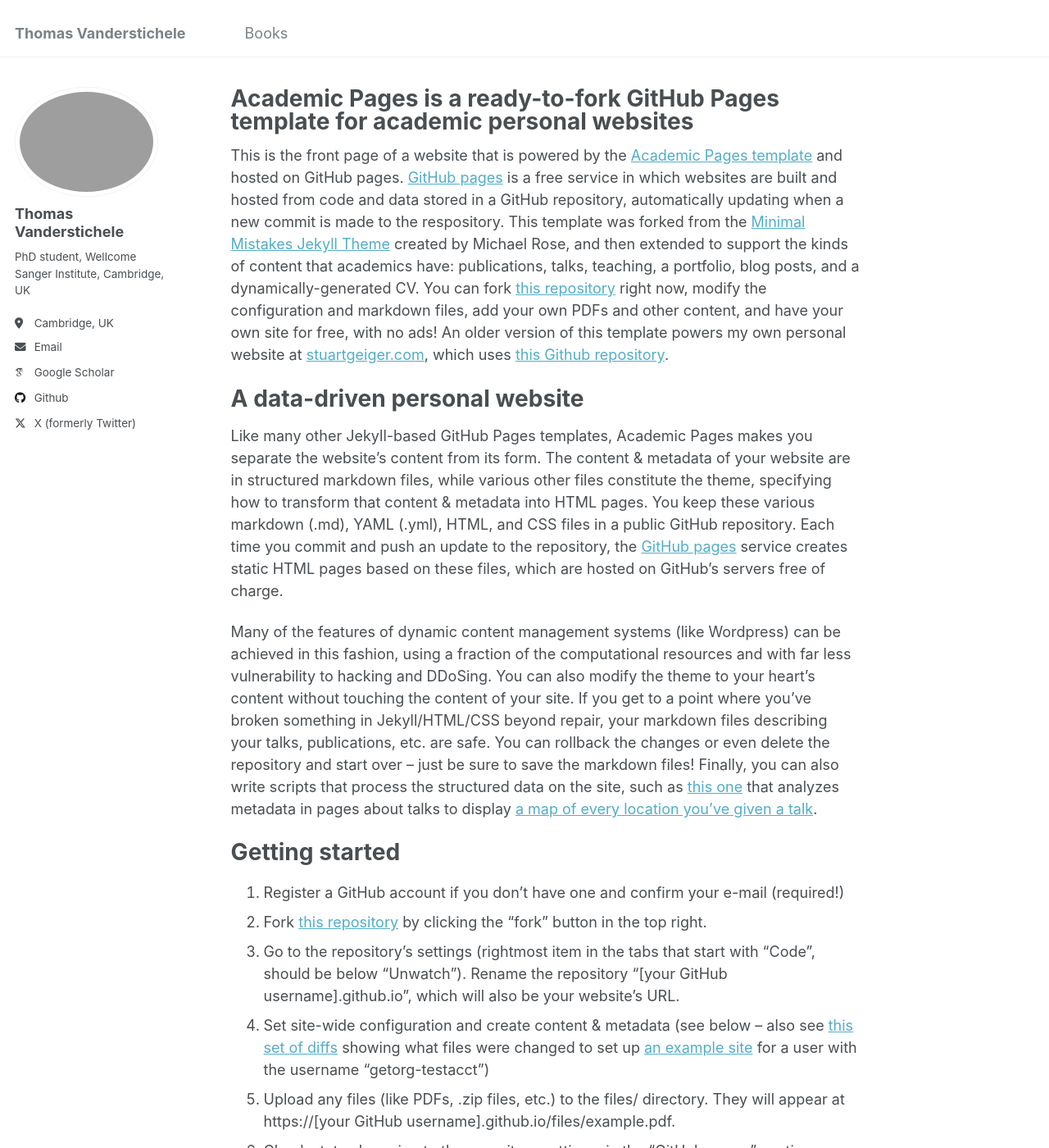
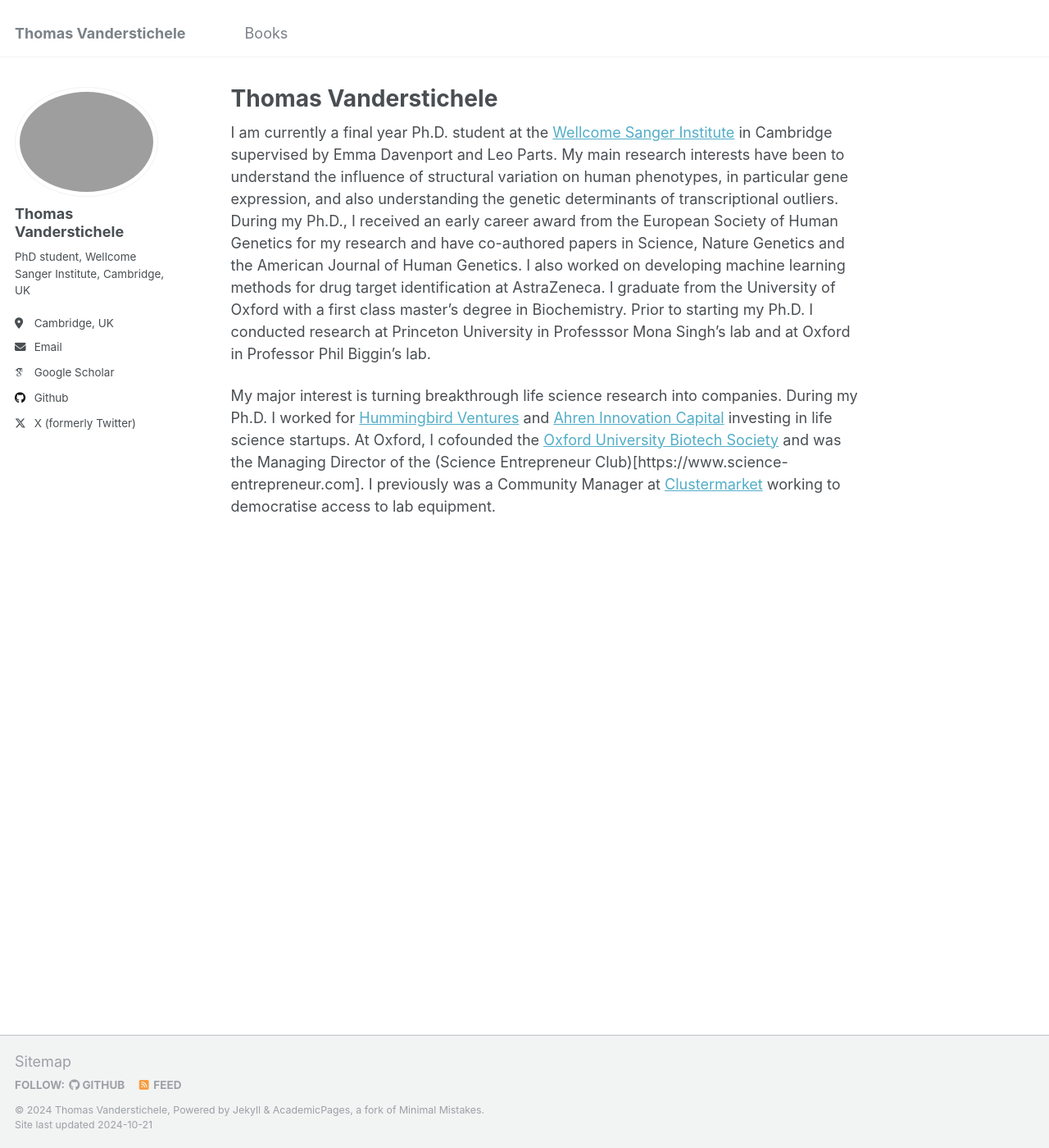
Before and after one commit to tvdStichele/tvdStichele.github.io, a Jekyll site: the page built from _pages/about.md, in a window 1280 px wide and 1400 px high. Shown: the whole window at 82% size. Built offline with Jekyll 4.4.1, drawn with Linux system fonts in a browser that asks for light colours; some web fonts are replaced; some of the changed text lies outside the part shown.

Commit message:
Update about.md

```diff
--- a/_pages/about.md
+++ b/_pages/about.md
@@ -1,49 +1,12 @@
 ---
 permalink: /
-title: "Academic Pages is a ready-to-fork GitHub Pages template for academic personal websites"
+title: "Thomas Vanderstichele"
 author_profile: true
 redirect_from:
   - /about/
   - /about.html
 ---
 
-This is the front page of a website that is powered by the [Academic Pages template](https://github.com/academicpages/academicpages.github.io) and hosted on GitHub pages. [GitHub pages](https://pages.github.com) is a free service in which websites are built and hosted from code and data stored in a GitHub repository, automatically updating when a new commit is made to the respository. This template was forked from the [Minimal Mistakes Jekyll Theme](https://mmistakes.github.io/minimal-mistakes/) created by Michael Rose, and then extended to support the kinds of content that academics have: publications, talks, teaching, a portfolio, blog posts, and a dynamically-generated CV. You can fork [this repository](https://github.com/academicpages/academicpages.github.io) right now, modify the configuration and markdown files, add your own PDFs and other content, and have your own site for free, with no ads! An older version of this template powers my own personal website at [stuartgeiger.com](http://stuartgeiger.com), which uses [this Github repository](https://github.com/staeiou/staeiou.github.io).
+I am currently a final year Ph.D. student at the [Wellcome Sanger Institute](https://www.sanger.ac.uk) in Cambridge supervised by Emma Davenport and Leo Parts. My main research interests have been to understand the influence of structural variation on human phenotypes, in particular gene expression, and also understanding the genetic determinants of transcriptional outliers. During my Ph.D., I received an early career award from the European Society of Human Genetics for my research and have co-authored papers in Science, Nature Genetics and the American Journal of Human Genetics. I also worked on developing machine learning methods for drug target identification at AstraZeneca. I graduate from the University of Oxford with a first class master's degree in Biochemistry. Prior to starting my Ph.D. I conducted research at Princeton University in Professsor Mona Singh's lab and at Oxford in Professor Phil Biggin's lab.
 
-A data-driven personal website
-======
-Like many other Jekyll-based GitHub Pages templates, Academic Pages makes you separate the website's content from its form. The content & metadata of your website are in structured markdown files, while various other files constitute the theme, specifying how to transform that content & metadata into HTML pages. You keep these various markdown (.md), YAML (.yml), HTML, and CSS files in a public GitHub repository. Each time you commit and push an update to the repository, the [GitHub pages](https://pages.github.com/) service creates static HTML pages based on these files, which are hosted on GitHub's servers free of charge.
-
-Many of the features of dynamic content management systems (like Wordpress) can be achieved in this fashion, using a fraction of the computational resources and with far less vulnerability to hacking and DDoSing. You can also modify the theme to your heart's content without touching the content of your site. If you get to a point where you've broken something in Jekyll/HTML/CSS beyond repair, your markdown files describing your talks, publications, etc. are safe. You can rollback the changes or even delete the repository and start over -- just be sure to save the markdown files! Finally, you can also write scripts that process the structured data on the site, such as [this one](https://github.com/academicpages/academicpages.github.io/blob/master/talkmap.ipynb) that analyzes metadata in pages about talks to display [a map of every location you've given a talk](https://academicpages.github.io/talkmap.html).
-
-Getting started
-======
-1. Register a GitHub account if you don't have one and confirm your e-mail (required!)
-1. Fork [this repository](https://github.com/academicpages/academicpages.github.io) by clicking the "fork" button in the top right.
-1. Go to the repository's settings (rightmost item in the tabs that start with "Code", should be below "Unwatch"). Rename the repository "[your GitHub username].github.io", which will also be your website's URL.
-1. Set site-wide configuration and create content & metadata (see below -- also see [this set of diffs](http://archive.is/3TPas) showing what files were changed to set up [an example site](https://getorg-testacct.github.io) for a user with the username "getorg-testacct")
-1. Upload any files (like PDFs, .zip files, etc.) to the files/ directory. They will appear at https://[your GitHub username].github.io/files/example.pdf.
-1. Check status by going to the repository settings, in the "GitHub pages" section
-
-Site-wide configuration
-------
-The main configuration file for the site is in the base directory in [_config.yml](https://github.com/academicpages/academicpages.github.io/blob/master/_config.yml), which defines the content in the sidebars and other site-wide features. You will need to replace the default variables with ones about yourself and your site's github repository. The configuration file for the top menu is in [_data/navigation.yml](https://github.com/academicpages/academicpages.github.io/blob/master/_data/navigation.yml). For example, if you don't have a portfolio or blog posts, you can remove those items from that navigation.yml file to remove them from the header.
-
-Create content & metadata
-------
-For site content, there is one markdown file for each type of content, which are stored in directories like _publications, _talks, _posts, _teaching, or _pages. For example, each talk is a markdown file in the [_talks directory](https://github.com/academicpages/academicpages.github.io/tree/master/_talks). At the top of each markdown file is structured data in YAML about the talk, which the theme will parse to do lots of cool stuff. The same structured data about a talk is used to generate the list of talks on the [Talks page](https://academicpages.github.io/talks), each [individual page](https://academicpages.github.io/talks/2012-03-01-talk-1) for specific talks, the talks section for the [CV page](https://academicpages.github.io/cv), and the [map of places you've given a talk](https://academicpages.github.io/talkmap.html) (if you run this [python file](https://github.com/academicpages/academicpages.github.io/blob/master/talkmap.py) or [Jupyter notebook](https://github.com/academicpages/academicpages.github.io/blob/master/talkmap.ipynb), which creates the HTML for the map based on the contents of the _talks directory).
-
-**Markdown generator**
-
-I have also created [a set of Jupyter notebooks](https://github.com/academicpages/academicpages.github.io/tree/master/markdown_generator
-) that converts a CSV containing structured data about talks or presentations into individual markdown files that will be properly formatted for the Academic Pages template. The sample CSVs in that directory are the ones I used to create my own personal website at stuartgeiger.com. My usual workflow is that I keep a spreadsheet of my publications and talks, then run the code in these notebooks to generate the markdown files, then commit and push them to the GitHub repository.
-
-How to edit your site's GitHub repository
-------
-Many people use a git client to create files on their local computer and then push them to GitHub's servers. If you are not familiar with git, you can directly edit these configuration and markdown files directly in the github.com interface. Navigate to a file (like [this one](https://github.com/academicpages/academicpages.github.io/blob/master/_talks/2012-03-01-talk-1.md) and click the pencil icon in the top right of the content preview (to the right of the "Raw | Blame | History" buttons). You can delete a file by clicking the trashcan icon to the right of the pencil icon. You can also create new files or upload files by navigating to a directory and clicking the "Create new file" or "Upload files" buttons.
-
-Example: editing a markdown file for a talk
-![Editing a markdown file for a talk](/images/editing-talk.png)
-
-For more info
-------
-More info about configuring Academic Pages can be found in [the guide](https://academicpages.github.io/markdown/). The [guides for the Minimal Mistakes theme](https://mmistakes.github.io/minimal-mistakes/docs/configuration/) (which this theme was forked from) might also be helpful.
+My major interest is turning breakthrough life science research into companies. During my Ph.D. I worked for [Hummingbird Ventures](https://www.hummingbird.vc) and [Ahren Innovation Capital](https://www.ahreninnovationcapital.com) investing in life science startups. At Oxford, I cofounded the [Oxford University Biotech Society](https://oxfordbiotech.uk) and was the Managing Director of the (Science Entrepreneur Club)[https://www.science-entrepreneur.com]. I previously was a Community Manager at [Clustermarket](https://clustermarket.com) working to democratise access to lab equipment.
```
